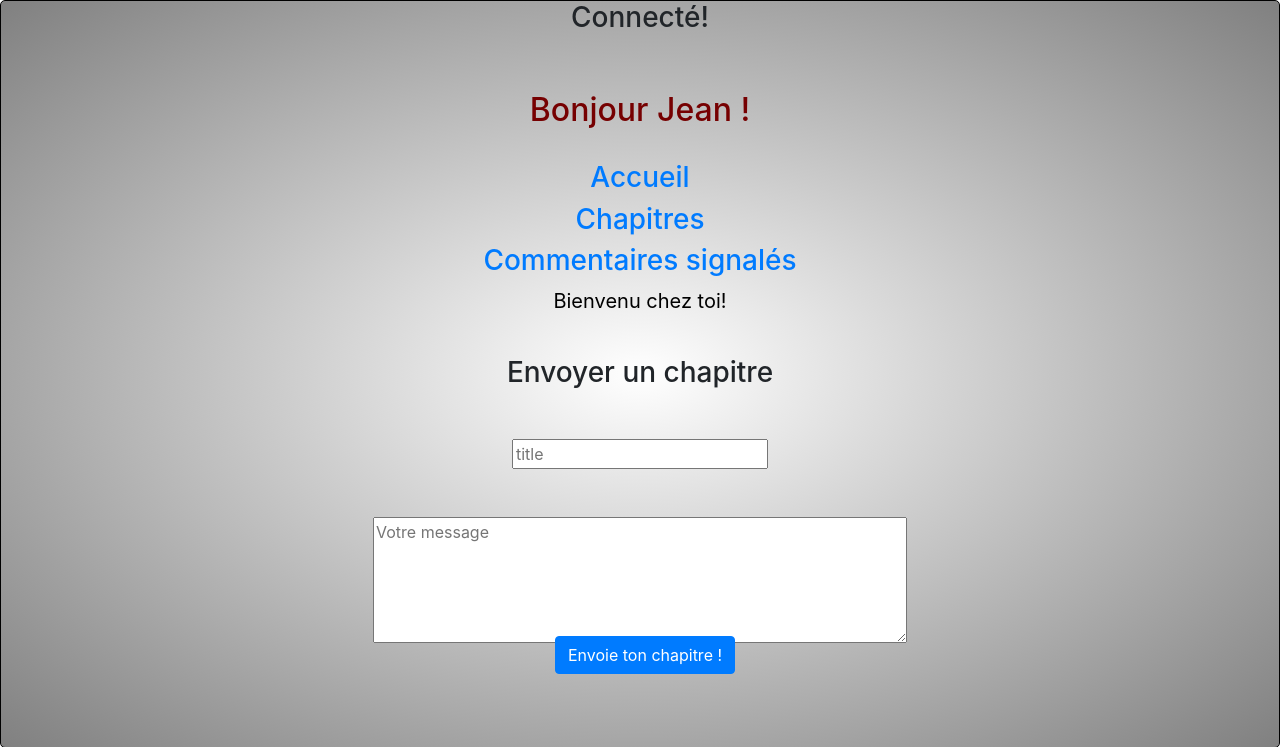
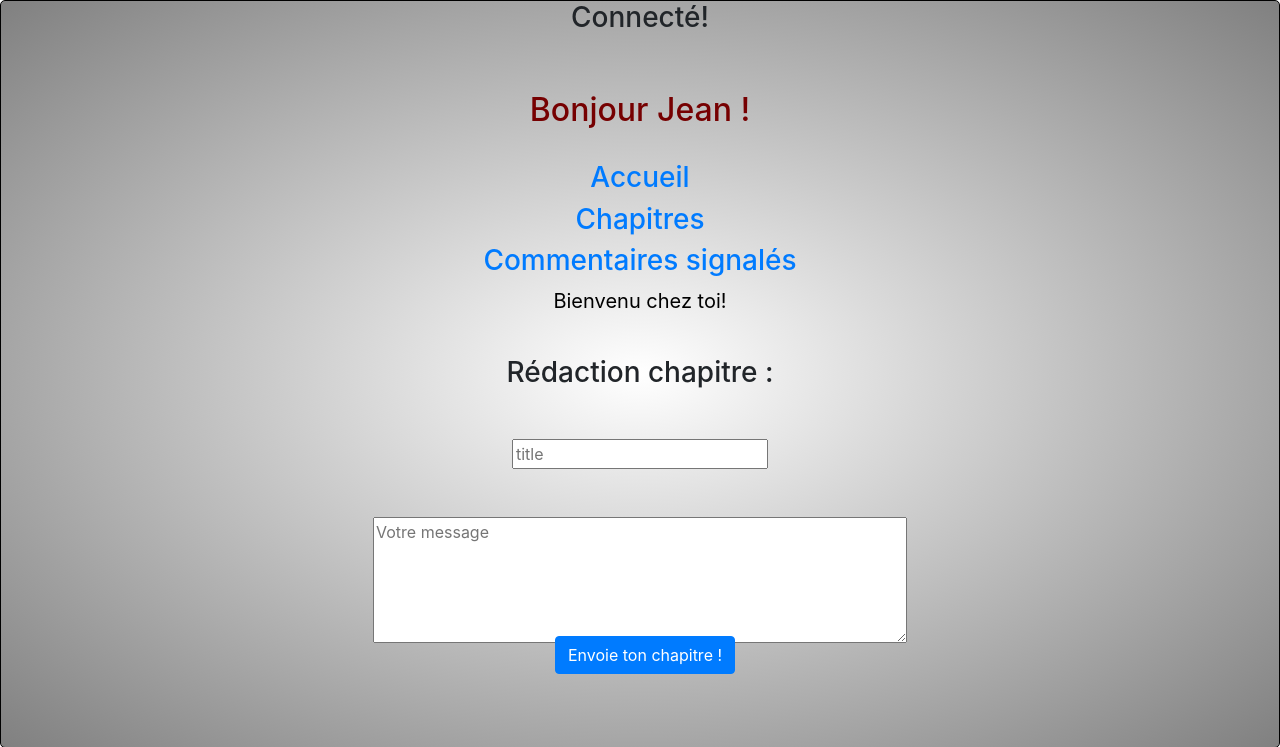
Before and after one commit to fra9106/Forteroche, a PHP site: page /view/backend/redacChap.php in a window 1280 px wide. Shown: the top 747 px of the page. Run offline with PHP 8.4, Linux system fonts and the light colour scheme; some libraries are stand-ins or nearby versions.

Commit message:
petite modif sémentique rédacChap

```diff
--- a/blog/view/backend/redacChap.php
+++ b/blog/view/backend/redacChap.php
@@ -15,7 +15,7 @@
 
   <br/>
    <!--formulaire pour taper nouveau chapitre-->
-  <h3>Envoyer un chapitre</h3>
+  <h3>Rédaction chapitre : </h3>
 
   <form class="form"method="post" action="index.php?action=editChapitre&amp;id= ">
    <input type="text" placeholder="title" id="title" name="title" /><br><br><br>
```
